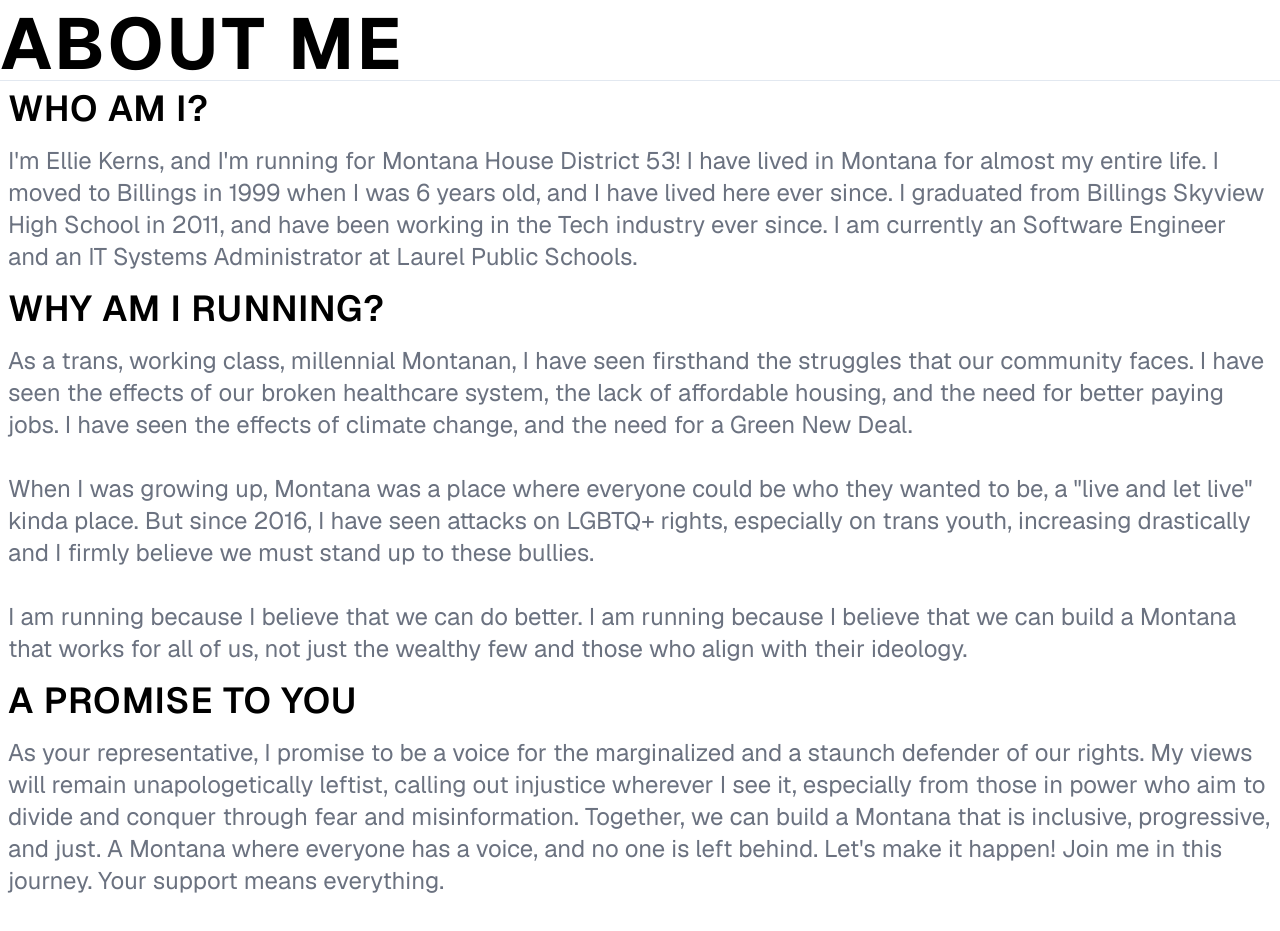
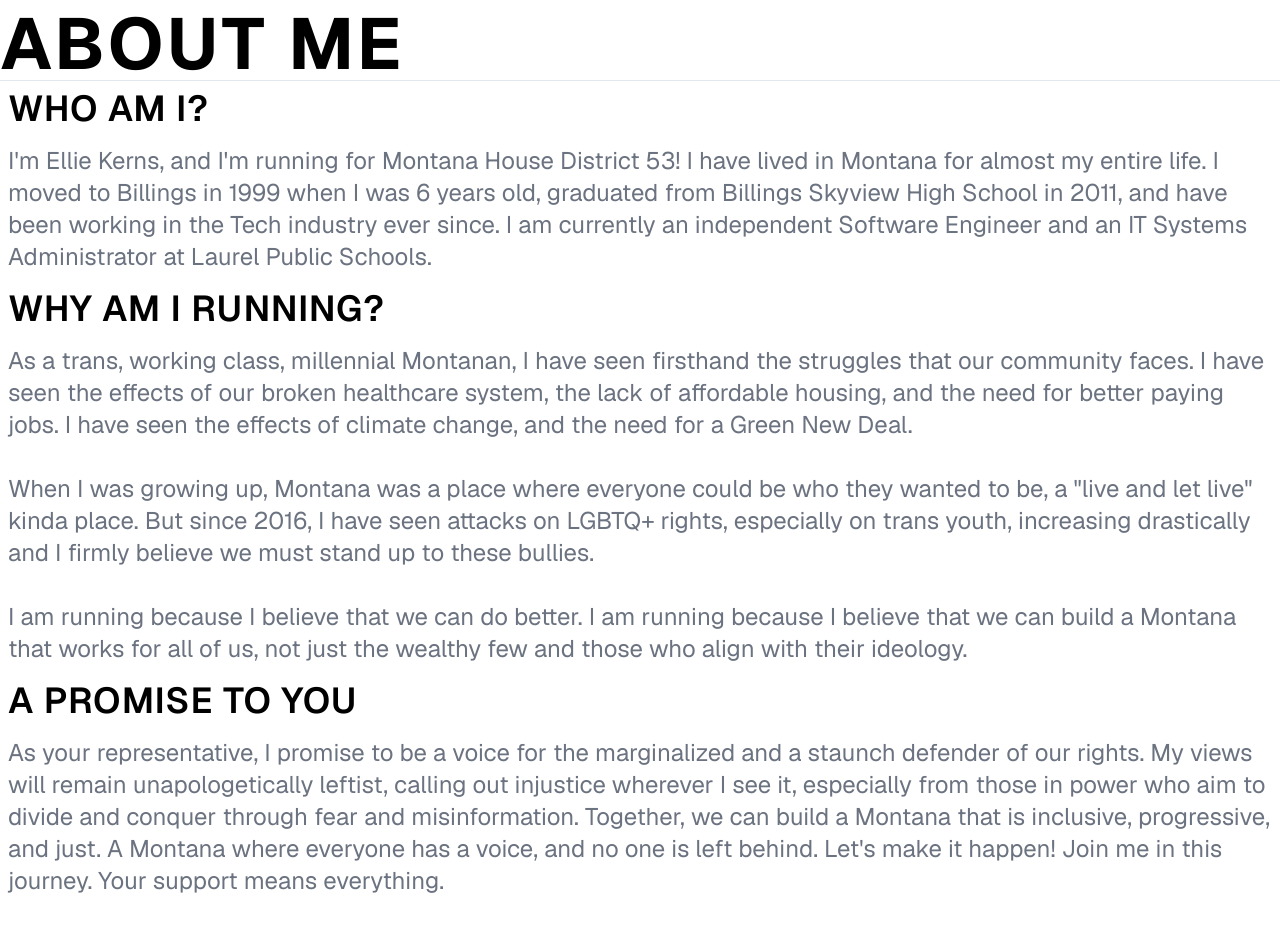
Before and after one commit to biohackerellie/epklabs-monorepo, a Next.js app: page / in a window 1280 px wide. Shown: the part 840-1771 px from the top of the page. Built offline with nearby package versions, Linux system fonts and the light colour scheme.

Commit message:
spelling

```diff
--- a/src/components/About.tsx
+++ b/src/components/About.tsx
@@ -19,10 +19,10 @@ const About = () => {
 				<p className='text-2xl p-2 text-gray-500'>
 					I'm Ellie Kerns, and I'm running for Montana House District 53! I have
 					lived in Montana for almost my entire life. I moved to Billings in
-					1999 when I was 6 years old, and I have lived here ever since. I
-					graduated from Billings Skyview High School in 2011, and have been
-					working in the Tech industry ever since. I am currently an Software
-					Engineer and an IT Systems Administrator at Laurel Public Schools.
+					1999 when I was 6 years old, graduated from Billings Skyview High
+					School in 2011, and have been working in the Tech industry ever since.
+					I am currently an independent Software Engineer and an IT Systems
+					Administrator at Laurel Public Schools.
 				</p>
 				<h3 className='text-4xl font-semibold p-2 text-black uppercase tracking-wide'>
 					Why am I running?
```
